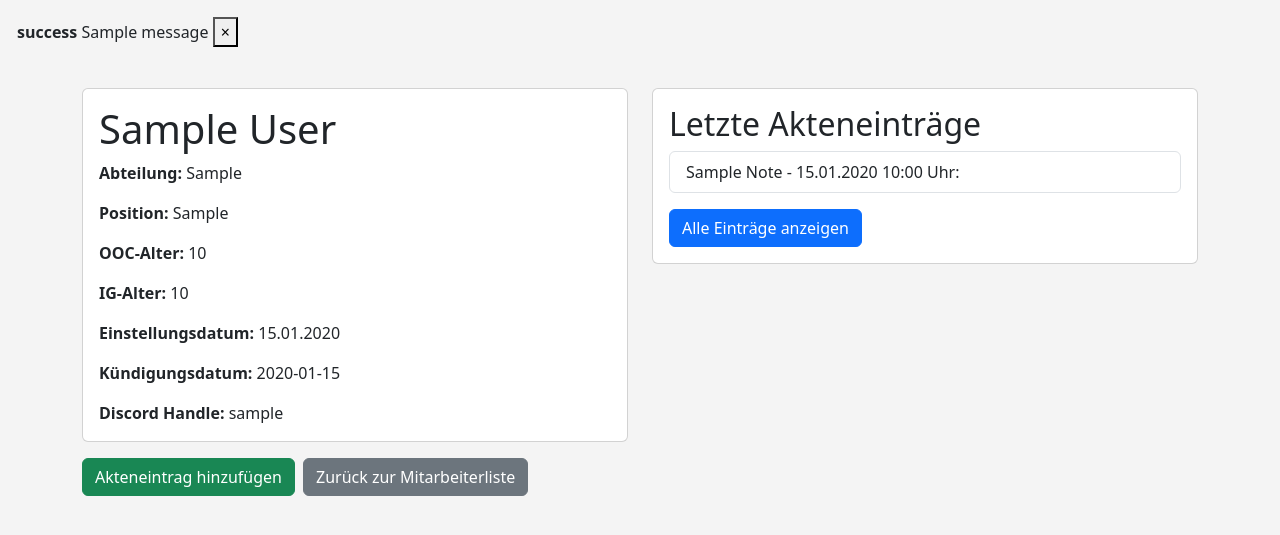
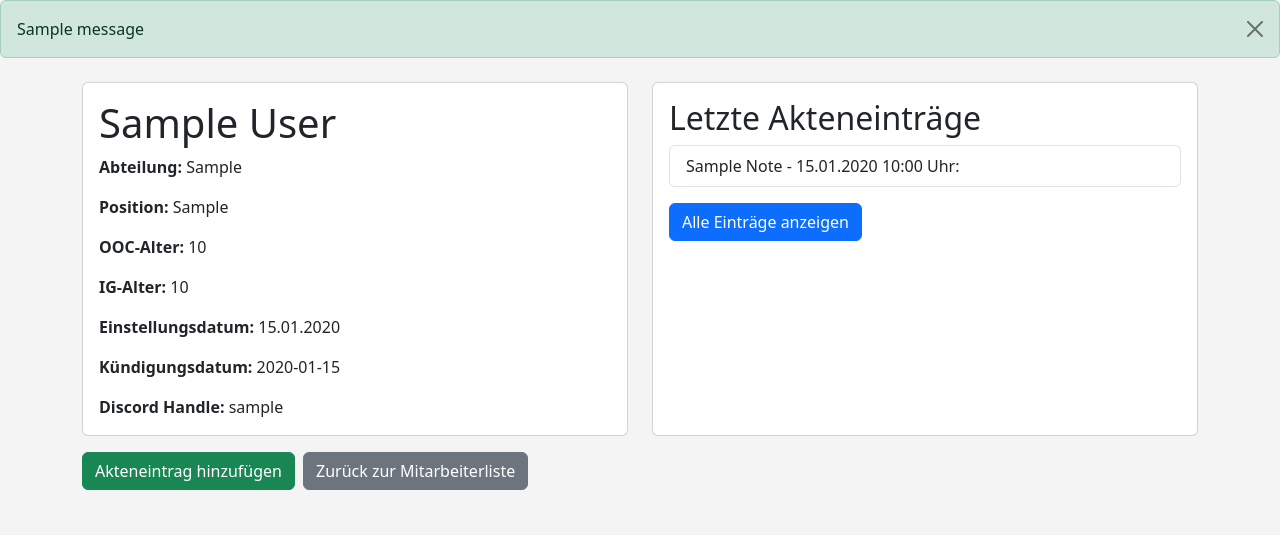
Before and after one commit to Ma-Ko-dev/Roleplay_Employee_Manager, a Flask app: page /employee/1 in a window 1280 px wide. Shown: the part 109-644 px from the top of the page. Run offline with Flask 3, Linux system fonts and the light colour scheme; a user stored in the database is signed in; tables that the repository leaves empty hold one stand-in row (values such as "Sample post"); one stand-in notice (Sample message) is shown; some libraries are stand-ins or nearby versions.

Commit message:
employee_detail.html redesign (again, again)

```diff
--- a/templates/employee_detail.html
+++ b/templates/employee_detail.html
@@ -4,15 +4,13 @@
     <!-- Hier die Flash-Nachrichten anzeigen -->
     {% with messages = get_flashed_messages(with_categories=True) %}
         {% if messages %}
-            <div class="alert alert-dismissible fade show">
-                {% for category, message in messages %}
-                    <div class="alert-{{ category }}">
-                        <strong>{{ category }}</strong> {{ message }}
-                        <button type="button" class="close" data-dismiss="alert" aria-label="Schließen">
-                            <span aria-hidden="true">&times;</span>
-                        </button>
-                    </div>
-                {% endfor %}
+            <div class="alert alert-dismissible alert-{{ messages[0][0] }}">
+                <ul class="list-unstyled mb-0">
+                    {% for category, message in messages %}
+                        <li>{{ message }}</li>
+                    {% endfor %}
+                </ul>
+                <button type="button" class="btn-close" data-bs-dismiss="alert" aria-label="Schließen"></button>
             </div>
         {% endif %}
     {% endwith %}
@@ -20,7 +18,7 @@
     <div class="container mt-4">
         <div class="row">
             <div class="col-md-6">
-                <div class="card">
+                <div class="card" style="height: 100%;">
                     <div class="card-body">
                         <h1 class="card-title">{{ employee.name }}</h1>
                         <p class="card-text"><strong>Abteilung:</strong> {{ employee.department }}</p>
@@ -34,7 +32,7 @@
                 </div>
             </div>
             <div class="col-md-6">
-                <div class="card">
+                <div class="card" style="height: 100%;">
                     <div class="card-body">
                         <h2 class="card-title">Letzte Akteneinträge</h2>
                         <ul class="list-group">
```
